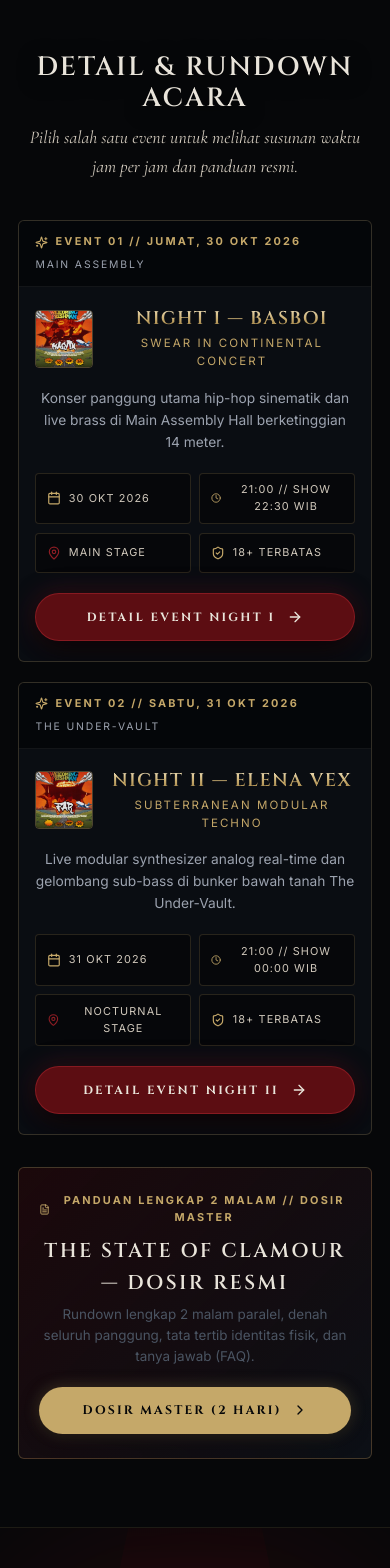
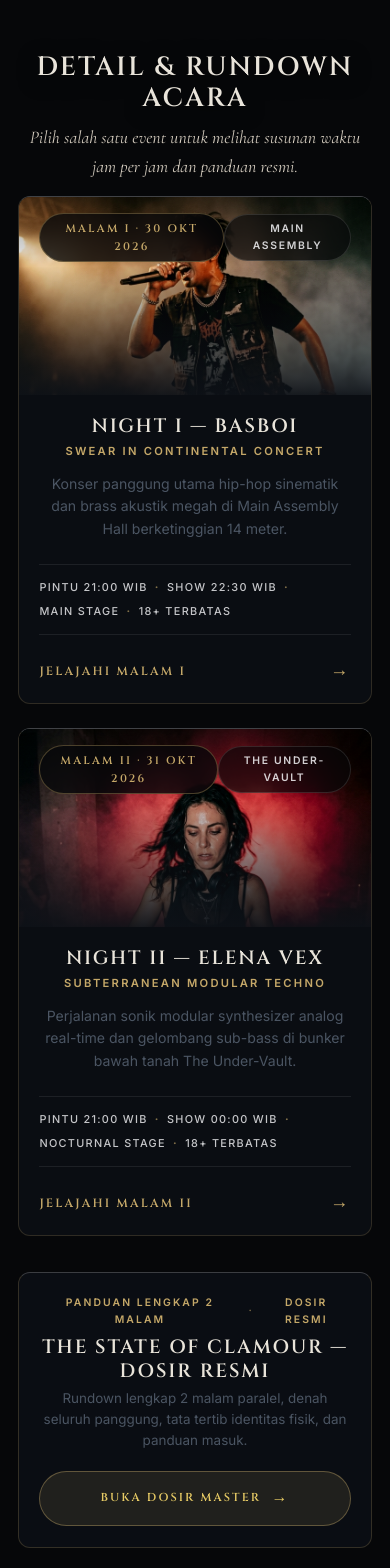
Before and after one commit to fahruhernan-dotcom/thestateofclamour, a React (Vite) app: page / in a window 390 px wide. Shown: the part 6000-7568 px from the top of the page. Built offline with nearby package versions, Linux system fonts and the light colour scheme; a web font is replaced by a local one.

Commit message:
feat(section4): elevate stage rundown to apple-grade editorial showcase

```diff
--- a/src/components/StageRundown.tsx
+++ b/src/components/StageRundown.tsx
@@ -1,5 +1,4 @@
 import React from 'react';
-import { Calendar, Clock, MapPin, ArrowRight, Sparkles, ShieldCheck, FileText, ChevronRight } from 'lucide-react';
 import { Artist } from '../types';
 
 interface Props {
@@ -10,172 +9,178 @@ interface Props {
 }
 
 export const StageRundown: React.FC<Props> = ({
-  artists,
+  artists: _artists,
   onOpenNight1,
   onOpenNight2,
   onOpenFullDossier,
 }) => {
-  const basboi = artists.find(a => a.id === 'art-malvin' || a.id === 'art-basboi') || artists[0];
-  const elena = artists.find(a => a.id === 'art-far' || a.id === 'art-elena') || artists[1] || artists[0];
+  return (
+    <section id="the-night" className="cinematic-section stage-rundown-section">
+      <div className="stage-rundown-header-block">
+        <h2 className="section-headline">
+          DETAIL & RUNDOWN ACARA
+        </h2>
 
-  return (
-    <section id="the-night" className="cinematic-section">
-      <h2 className="section-headline">
-        DETAIL & RUNDOWN ACARA
-      </h2>
+        <p className="section-subheadline">
+          Pilih salah satu event untuk melihat susunan waktu jam per jam dan panduan resmi.
+        </p>
+      </div>
 
-      <p className="section-subheadline" style={{ marginBottom: '2.5rem' }}>
-        Pilih salah satu event untuk melihat susunan waktu jam per jam dan panduan resmi.
-      </p>
-
-      {/* Grid of Distinct Events */}
+      {/* Grid of 2 Monumental Night Showcase Panels */}
       <div className="events-roster-grid">
-        {/* Card Event 01: Night I */}
-        <article className="event-roster-card">
-          <div className="event-roster-card-top">
-            <div className="event-gateway-badge">
-              <Sparkles size={13} style={{ color: 'var(--color-gold-antique)' }} />
-              <span>EVENT 01 // JUMAT, 30 OKT 2026</span>
+        {/* Panel 1: Night I */}
+        <article
+          className="event-roster-card"
+          onClick={onOpenNight1}
+          role="button"
+          tabIndex={0}
+          onKeyDown={(e) => {
+            if (e.key === 'Enter' || e.key === ' ') {
+              e.preventDefault();
+              onOpenNight1();
+            }
+          }}
+          aria-label="Buka detail acara Night 1 — Swear In Continental Concert"
+        >
+          {/* Cinematic Atmospheric Banner */}
+          <div className="event-roster-banner-wrap">
+            <img
+              src="/assets/guest_basboi.jpg"
+              alt="Night I — Basboi Swear In Continental Concert"
+              className="event-roster-banner-img"
+              loading="lazy"
+            />
+            <div className="event-roster-banner-scrim" />
+            <div className="event-roster-banner-badges">
+              <span className="event-night-tag">MALAM I · 30 OKT 2026</span>
+              <span className="event-venue-tag">MAIN ASSEMBLY</span>
             </div>
-            <div className="event-gateway-city">MAIN ASSEMBLY</div>
           </div>
 
-          <div className="event-roster-content">
-            <div className="event-roster-artist-preview">
-              <img
-                src={basboi?.imageUrl || '/assets/guest_basboi.jpg'}
-                alt="Basboi"
-                className="event-roster-thumb"
-              />
-              <div>
-                <h3 className="event-roster-title text-gold-metallic">
-                  NIGHT I — BASBOI
-                </h3>
-                <p className="event-roster-tagline">SWEAR IN CONTINENTAL CONCERT</p>
-              </div>
+          <div className="event-roster-body">
+            <div className="event-roster-header">
+              <h3 className="event-roster-title">
+                NIGHT I — BASBOI
+              </h3>
+              <p className="event-roster-tagline">SWEAR IN CONTINENTAL CONCERT</p>
             </div>
 
             <p className="event-roster-desc">
-              Konser panggung utama hip-hop sinematik dan live brass di Main Assembly Hall berketinggian 14 meter.
+              Konser panggung utama hip-hop sinematik dan brass akustik megah di Main Assembly Hall berketinggian 14 meter.
             </p>
 
-            <div className="event-gateway-highlights-row">
-              <div className="gateway-highlight-item">
-                <Calendar size={14} style={{ color: 'var(--color-gold-antique)' }} />
-                <span>30 OKT 2026</span>
-              </div>
-              <div className="gateway-highlight-item">
-                <Clock size={14} style={{ color: 'var(--color-gold-antique)' }} />
-                <span>21:00 // SHOW 22:30 WIB</span>
-              </div>
-              <div className="gateway-highlight-item">
-                <MapPin size={14} style={{ color: 'var(--color-crimson)' }} />
-                <span>MAIN STAGE</span>
-              </div>
-              <div className="gateway-highlight-item">
-                <ShieldCheck size={14} style={{ color: 'var(--color-gold-antique)' }} />
-                <span>18+ TERBATAS</span>
-              </div>
+            {/* Clean Typographic Metadata Strip (Zero Pill Box Clutter) */}
+            <div className="event-roster-meta-strip">
+              <span className="event-meta-unit">PINTU 21:00 WIB</span>
+              <span className="event-meta-dot">·</span>
+              <span className="event-meta-unit">SHOW 22:30 WIB</span>
+              <span className="event-meta-dot">·</span>
+              <span className="event-meta-unit">MAIN STAGE</span>
+              <span className="event-meta-dot">·</span>
+              <span className="event-meta-unit">18+ TERBATAS</span>
             </div>
 
-            <div className="event-roster-footer">
-              <button
-                type="button"
-                onClick={onOpenNight1}
-                className="btn-open-event-detail btn-press"
-              >
-                <span>DETAIL EVENT NIGHT I</span>
-                <ArrowRight size={16} />
-              </button>
+            {/* Apple Fluid Action Affordance */}
+            <div className="event-roster-action">
+              <span className="event-action-text">JELAJAHI MALAM I</span>
+              <span className="event-action-arrow">→</span>
             </div>
           </div>
         </article>
 
-        {/* Card Event 02: Night II */}
-        <article className="event-roster-card">
-          <div className="event-roster-card-top">
-            <div className="event-gateway-badge">
-              <Sparkles size={13} style={{ color: 'var(--color-gold-antique)' }} />
-              <span>EVENT 02 // SABTU, 31 OKT 2026</span>
+        {/* Panel 2: Night II */}
+        <article
+          className="event-roster-card"
+          onClick={onOpenNight2}
+          role="button"
+          tabIndex={0}
+          onKeyDown={(e) => {
+            if (e.key === 'Enter' || e.key === ' ') {
+              e.preventDefault();
+              onOpenNight2();
+            }
+          }}
+          aria-label="Buka detail acara Night 2 — Subterranean Modular Techno"
+        >
+          {/* Cinematic Atmospheric Banner */}
+          <div className="event-roster-banner-wrap">
+            <img
+              src="/assets/guest_elena.jpg"
+              alt="Night II — Elena Vex Subterranean Modular Techno"
+              className="event-roster-banner-img"
+              loading="lazy"
+            />
+            <div className="event-roster-banner-scrim" />
+            <div className="event-roster-banner-badges">
+              <span className="event-night-tag">MALAM II · 31 OKT 2026</span>
+              <span className="event-venue-tag">THE UNDER-VAULT</span>
             </div>
-            <div className="event-gateway-city">THE UNDER-VAULT</div>
           </div>
 
-          <div className="event-roster-content">
-            <div className="event-roster-artist-preview">
-              <img
-                src={elena?.imageUrl || '/assets/guest_elena.jpg'}
-                alt="Elena Vex"
-                className="event-roster-thumb"
-              />
-              <div>
-                <h3 className="event-roster-title text-gold-metallic">
-                  NIGHT II — ELENA VEX
-                </h3>
-                <p className="event-roster-tagline">SUBTERRANEAN MODULAR TECHNO</p>
-              </div>
+          <div className="event-roster-body">
+            <div className="event-roster-header">
+              <h3 className="event-roster-title">
+                NIGHT II — ELENA VEX
+              </h3>
+              <p className="event-roster-tagline">SUBTERRANEAN MODULAR TECHNO</p>
             </div>
 
             <p className="event-roster-desc">
-              Live modular synthesizer analog real-time dan gelombang sub-bass di bunker bawah tanah The Under-Vault.
+              Perjalanan sonik modular synthesizer analog real-time dan gelombang sub-bass di bunker bawah tanah The Under-Vault.
             </p>
 
-            <div className="event-gateway-highlights-row">
-              <div className="gateway-highlight-item">
-                <Calendar size={14} style={{ color: 'var(--color-gold-antique)' }} />
-                <span>31 OKT 2026</span>
-              </div>
-              <div className="gateway-highlight-item">
-                <Clock size={14} style={{ color: 'var(--color-gold-antique)' }} />
-                <span>21:00 // SHOW 00:00 WIB</span>
-              </div>
-              <div className="gateway-highlight-item">
-                <MapPin size={14} style={{ color: 'var(--color-crimson)' }} />
-                <span>NOCTURNAL STAGE</span>
-              </div>
-              <div className="gateway-highlight-item">
-                <ShieldCheck size={14} style={{ color: 'var(--color-gold-antique)' }} />
-                <span>18+ TERBATAS</span>
-              </div>
+            {/* Clean Typographic Metadata Strip (Zero Pill Box Clutter) */}
+            <div className="event-roster-meta-strip">
+              <span className="event-meta-unit">PINTU 21:00 WIB</span>
+              <span className="event-meta-dot">·</span>
+              <span className="event-meta-unit">SHOW 00:00 WIB</span>
+              <span className="event-meta-dot">·</span>
+              <span className="event-meta-unit">NOCTURNAL STAGE</span>
+              <span className="event-meta-dot">·</span>
+              <span className="event-meta-unit">18+ TERBATAS</span>
             </div>
 
-            <div className="event-roster-footer">
-              <button
-                type="button"
-                onClick={onOpenNight2}
-                className="btn-open-event-detail btn-press"
-              >
-                <span>DETAIL EVENT NIGHT II</span>
-                <ArrowRight size={16} />
-              </button>
+            {/* Apple Fluid Action Affordance */}
+            <div className="event-roster-action">
+              <span className="event-action-text">JELAJAHI MALAM II</span>
+              <span className="event-action-arrow">→</span>
             </div>
           </div>
         </article>
       </div>
 
-      {/* Master 2-Night Complete Dossier Banner */}
-      <div className="event-master-dossier-banner">
+      {/* Master 2-Night Complete Dossier Strip */}
+      <div
+        className="event-master-dossier-banner"
+        onClick={onOpenFullDossier}
+        role="button"
+        tabIndex={0}
+        onKeyDown={(e) => {
+          if (e.key === 'Enter' || e.key === ' ') {
+            e.preventDefault();
+            onOpenFullDossier();
+          }
+        }}
+        aria-label="Buka Dosir Resmi 2 Hari Lengkap"
+      >
         <div className="master-banner-left">
-          <div className="event-gateway-badge">
-            <FileText size={13} style={{ color: 'var(--color-gold-antique)' }} />
-            <span>PANDUAN LENGKAP 2 MALAM // DOSIR MASTER</span>
+          <div className="master-banner-eyebrow">
+            <span>PANDUAN LENGKAP 2 MALAM</span>
+            <span className="master-bullet">·</span>
+            <span>DOSIR RESMI</span>
           </div>
           <h3 className="master-banner-title">
             THE STATE OF CLAMOUR — DOSIR RESMI
           </h3>
           <p className="master-banner-desc">
-            Rundown lengkap 2 malam paralel, denah seluruh panggung, tata tertib identitas fisik, dan tanya jawab (FAQ).
+            Rundown lengkap 2 malam paralel, denah seluruh panggung, tata tertib identitas fisik, dan panduan masuk.
           </p>
         </div>
 
-        <button
-          type="button"
-          onClick={onOpenFullDossier}
-          className="btn-open-master-dossier btn-press"
-        >
-          <span>DOSIR MASTER (2 HARI)</span>
-          <ChevronRight size={16} />
-        </button>
+        <div className="master-banner-action">
+          <span className="master-action-label">BUKA DOSIR MASTER</span>
+          <span className="master-action-arrow">→</span>
+        </div>
       </div>
     </section>
   );
--- a/src/styles/dossier.css
+++ b/src/styles/dossier.css
@@ -735,151 +735,341 @@
 .events-roster-grid {
   display: grid;
   grid-template-columns: repeat(2, 1fr);
-  gap: 1.75rem;
-  margin-bottom: 2rem;
+  gap: 2rem;
+  margin-bottom: 2.25rem;
 }
 
 .event-roster-card {
   display: flex;
   flex-direction: column;
-  background: rgba(13, 17, 23, 0.7);
-  border: 1px solid rgba(197, 168, 105, 0.22);
-  border-radius: 6px;
+  background: rgba(13, 17, 23, 0.72);
+  border: 1px solid rgba(197, 168, 105, 0.2);
+  border-top: 1px solid rgba(255, 255, 255, 0.22);
+  border-radius: 12px;
   overflow: hidden;
-  backdrop-filter: blur(16px);
-  -webkit-backdrop-filter: blur(16px);
-  transition: all 300ms var(--ease-cinematic);
+  backdrop-filter: blur(24px) saturate(160%);
+  -webkit-backdrop-filter: blur(24px) saturate(160%);
+  cursor: pointer;
+  user-select: none;
+  transition: transform 320ms cubic-bezier(0.16, 1, 0.3, 1),
+              border-color 320ms ease,
+              box-shadow 320ms ease;
+  position: relative;
 }
 
 .event-roster-card:hover {
-  border-color: var(--color-gold-antique);
-  box-shadow: 0 16px 40px rgba(0, 0, 0, 0.8), 0 0 25px rgba(197, 168, 105, 0.15);
-  transform: translateY(-4px);
+  transform: translateY(-5px);
+  border-color: rgba(197, 168, 105, 0.55);
+  border-top-color: rgba(255, 255, 255, 0.4);
+  box-shadow: 0 24px 50px -10px rgba(0, 0, 0, 0.85), 0 0 35px rgba(197, 168, 105, 0.12);
 }
 
-.event-roster-card-top {
+.event-roster-card:active {
+  transform: scale(0.985);
+  transition-duration: 80ms;
+}
+
+.event-roster-card:focus-visible {
+  outline: 2px solid var(--color-gold-antique);
+  outline-offset: 3px;
+}
+
+/* Cinematic Atmospheric Banner */
+.event-roster-banner-wrap {
+  position: relative;
+  width: 100%;
+  aspect-ratio: 16 / 9;
+  overflow: hidden;
+  background: #07090D;
+}
+
+.event-roster-banner-img {
+  width: 100%;
+  height: 100%;
+  object-fit: cover;
+  object-position: center 25%;
+  transition: transform 650ms cubic-bezier(0.16, 1, 0.3, 1), filter 650ms ease;
+  filter: brightness(0.92) contrast(1.05);
+  display: block;
+}
+
+.event-roster-card:hover .event-roster-banner-img {
+  transform: scale(1.045);
+  filter: brightness(1) contrast(1.08);
+}
+
+.event-roster-banner-scrim {
+  position: absolute;
+  inset: 0;
+  background: linear-gradient(
+    180deg,
+    rgba(0, 0, 0, 0.4) 0%,
+    transparent 35%,
+    rgba(13, 17, 23, 0.95) 100%
+  );
+  pointer-events: none;
+}
+
+.event-roster-banner-badges {
+  position: absolute;
+  top: 1rem;
+  left: 1.25rem;
+  right: 1.25rem;
   display: flex;
   align-items: center;
   justify-content: space-between;
-  padding: 0.85rem 1.35rem;
-  background: rgba(0, 0, 0, 0.5);
-  border-bottom: 1px solid rgba(255, 255, 255, 0.06);
+  z-index: 2;
+  pointer-events: none;
 }
 
-.event-roster-content {
+.event-night-tag {
+  font-family: var(--font-monumental);
+  font-size: 0.6875rem;
+  font-weight: 600;
+  letter-spacing: 0.2em;
+  text-transform: uppercase;
+  color: var(--color-gold-antique);
+  padding: 0.35rem 0.8rem;
+  border-radius: 9999px;
+  background: rgba(6, 7, 9, 0.78);
+  border: 1px solid rgba(197, 168, 105, 0.35);
+  backdrop-filter: blur(12px);
+  -webkit-backdrop-filter: blur(12px);
+}
+
+.event-venue-tag {
+  font-family: var(--font-body);
+  font-size: 0.65rem;
+  font-weight: 600;
+  letter-spacing: 0.16em;
+  text-transform: uppercase;
+  color: rgba(245, 245, 247, 0.85);
+  padding: 0.35rem 0.8rem;
+  border-radius: 9999px;
+  background: rgba(6, 7, 9, 0.65);
+  border: 1px solid rgba(255, 255, 255, 0.12);
+  backdrop-filter: blur(12px);
+  -webkit-backdrop-filter: blur(12px);
+}
+
+/* Event Roster Body & Content */
+.event-roster-body {
   display: flex;
   flex-direction: column;
   flex: 1;
-  padding: 1.5rem 1.35rem;
+  padding: 1.5rem 1.75rem 1.75rem;
 }
 
-.event-roster-artist-preview {
-  display: flex;
-  align-items: center;
-  gap: 1rem;
-  margin-bottom: 1rem;
-}
-
-.event-roster-thumb {
-  width: 58px;
-  height: 58px;
-  border-radius: 4px;
-  object-fit: cover;
-  border: 1px solid rgba(197, 168, 105, 0.35);
-  flex-shrink: 0;
+.event-roster-header {
+  margin-bottom: 0.75rem;
 }
 
 .event-roster-title {
   font-family: var(--font-monumental);
-  font-size: 1.15rem;
-  letter-spacing: 0.08em;
-  line-height: 1.25;
-  margin-bottom: 0.25rem;
+  font-size: 1.35rem;
+  font-weight: 600;
+  letter-spacing: 0.1em;
+  color: var(--color-ivory);
+  margin: 0 0 0.3rem 0;
+  line-height: 1.2;
+  transition: color 240ms ease;
+}
+
+.event-roster-card:hover .event-roster-title {
+  color: var(--color-gold-metallic, #E6CA65);
 }
 
 .event-roster-tagline {
   font-family: var(--font-body);
-  font-size: 0.72rem;
-  letter-spacing: 0.18em;
+  font-size: 0.7rem;
+  font-weight: 600;
+  letter-spacing: 0.2em;
   color: var(--color-gold-antique);
   text-transform: uppercase;
+  margin: 0;
 }
 
 .event-roster-desc {
   font-family: var(--font-body);
-  font-size: 0.86rem;
+  font-size: 0.88rem;
   line-height: 1.6;
-  color: var(--color-muted);
-  margin-bottom: 1.25rem;
+  color: var(--color-dim, #B5B0A6);
+  margin: 0 0 1.5rem 0;
   flex: 1;
 }
 
-.event-roster-footer {
-  margin-top: 1.25rem;
+/* Clean Typographic Metadata Strip (Zero Pill Box Clutter) */
+.event-roster-meta-strip {
   display: flex;
-  flex-direction: column;
-  gap: 0.45rem;
+  align-items: center;
+  flex-wrap: wrap;
+  gap: 0.6rem;
+  padding: 0.85rem 0;
+  border-top: 1px solid rgba(255, 255, 255, 0.08);
+  border-bottom: 1px solid rgba(255, 255, 255, 0.08);
+  margin-bottom: 1.4rem;
+  font-family: var(--font-body);
+  font-size: 0.72rem;
+  letter-spacing: 0.12em;
+  color: rgba(245, 245, 247, 0.8);
+  text-transform: uppercase;
 }
 
-/* Master 2-Night Dossier Banner */
+.event-meta-unit {
+  display: inline-block;
+  font-weight: 500;
+}
+
+.event-meta-dot {
+  color: var(--color-gold-antique);
+  opacity: 0.65;
+  font-weight: bold;
+}
+
+/* Apple Fluid Action Affordance */
+.event-roster-action {
+  display: flex;
+  align-items: center;
+  justify-content: space-between;
+  font-family: var(--font-monumental);
+  font-size: 0.75rem;
+  font-weight: 600;
+  letter-spacing: 0.18em;
+  text-transform: uppercase;
+  color: var(--color-gold-antique);
+  transition: color 220ms ease;
+  padding-top: 0.25rem;
+}
+
+.event-action-text {
+  transition: color 220ms ease;
+}
+
+.event-action-arrow {
+  font-size: 1.15rem;
+  transition: transform 260ms cubic-bezier(0.16, 1, 0.3, 1);
+  line-height: 1;
+}
+
+.event-roster-card:hover .event-roster-action {
+  color: #FFFFFF;
+}
+
+.event-roster-card:hover .event-action-arrow {
+  transform: translateX(6px);
+}
+
+/* Master 2-Night Complete Dossier Strip */
 .event-master-dossier-banner {
   display: flex;
   align-items: center;
   justify-content: space-between;
   gap: 2rem;
-  padding: 1.75rem 2rem;
-  background: linear-gradient(135deg, rgba(92, 13, 18, 0.25) 0%, rgba(13, 17, 23, 0.9) 100%);
-  border: 1px solid rgba(197, 168, 105, 0.28);
-  border-radius: 6px;
-  backdrop-filter: blur(16px);
-  -webkit-backdrop-filter: blur(16px);
-  margin-top: 1.5rem;
+  padding: 1.75rem 2.25rem;
+  background: rgba(13, 17, 23, 0.75);
+  border: 1px solid rgba(197, 168, 105, 0.22);
+  border-top: 1px solid rgba(255, 255, 255, 0.2);
+  border-radius: 12px;
+  backdrop-filter: blur(24px) saturate(160%);
+  -webkit-backdrop-filter: blur(24px) saturate(160%);
+  cursor: pointer;
+  user-select: none;
+  transition: transform 320ms cubic-bezier(0.16, 1, 0.3, 1),
+              border-color 320ms ease,
+              box-shadow 320ms ease;
+}
+
+.event-master-dossier-banner:hover {
+  transform: translateY(-3px);
+  border-color: rgba(197, 168, 105, 0.5);
+  box-shadow: 0 18px 40px -10px rgba(0, 0, 0, 0.8), 0 0 25px rgba(197, 168, 105, 0.1);
+}
+
+.event-master-dossier-banner:active {
+  transform: scale(0.99);
+  transition-duration: 80ms;
+}
+
+.event-master-dossier-banner:focus-visible {
+  outline: 2px solid var(--color-gold-antique);
+  outline-offset: 3px;
 }
 
 .master-banner-left {
   flex: 1;
 }
 
+.master-banner-eyebrow {
+  font-family: var(--font-body);
+  font-size: 0.65rem;
+  font-weight: 600;
+  letter-spacing: 0.2em;
+  text-transform: uppercase;
+  color: var(--color-gold-antique);
+  margin-bottom: 0.4rem;
+  display: flex;
+  align-items: center;
+  gap: 0.5rem;
+}
+
+.master-bullet {
+  opacity: 0.6;
+}
+
 .master-banner-title {
   font-family: var(--font-monumental);
-  font-size: 1.25rem;
-  letter-spacing: 0.12em;
+  font-size: 1.2rem;
+  letter-spacing: 0.1em;
   color: var(--color-ivory);
-  margin-top: 0.5rem;
-  margin-bottom: 0.35rem;
+  margin: 0 0 0.35rem 0;
+  line-height: 1.25;
 }
 
 .master-banner-desc {
   font-family: var(--font-body);
   font-size: 0.84rem;
   line-height: 1.55;
-  color: var(--color-dim);
+  color: var(--color-dim, #B5B0A6);
+  margin: 0;
 }
 
-.btn-open-master-dossier {
+.master-banner-action {
   display: inline-flex;
   align-items: center;
-  gap: 0.6rem;
-  padding: 0.95rem 1.65rem;
+  gap: 0.65rem;
+  padding: 0.85rem 1.6rem;
   border-radius: 9999px;
-  background: var(--color-gold-antique);
-  color: var(--color-void);
+  background: rgba(197, 168, 105, 0.12);
+  border: 1px solid rgba(197, 168, 105, 0.4);
+  color: var(--color-gold-metallic, #E6CA65);
   font-family: var(--font-monumental);
-  font-size: 0.76rem;
+  font-size: 0.72rem;
   letter-spacing: 0.18em;
-  font-weight: 700;
-  border: none;
+  font-weight: 600;
+  text-transform: uppercase;
   white-space: nowrap;
-  box-shadow: 0 4px 18px rgba(0, 0, 0, 0.5), 0 0 15px rgba(197, 168, 105, 0.3);
-  transition: all 220ms ease;
-  cursor: pointer;
+  transition: all 240ms ease;
   flex-shrink: 0;
 }
 
-.btn-open-master-dossier:hover {
-  background: #deb86d;
-  box-shadow: 0 6px 24px rgba(0, 0, 0, 0.7), 0 0 25px rgba(197, 168, 105, 0.5);
-  transform: translateY(-2px);
+.master-action-label {
+  transition: color 240ms ease;
+}
+
+.master-action-arrow {
+  transition: transform 240ms cubic-bezier(0.16, 1, 0.3, 1);
+  font-size: 1rem;
+}
+
+.event-master-dossier-banner:hover .master-banner-action {
+  background: var(--color-gold-antique);
+  color: var(--color-void);
+  border-color: var(--color-gold-antique);
+  box-shadow: 0 0 20px rgba(197, 168, 105, 0.35);
+}
+
+.event-master-dossier-banner:hover .master-action-arrow {
+  transform: translateX(4px);
 }
 
 /* Lineup Card Quick Inspect Link */
@@ -1198,39 +1388,30 @@
 @media (max-width: 860px) {
   .events-roster-grid {
     grid-template-columns: 1fr;
-    gap: 1.25rem;
+    gap: 1.5rem;
   }
 
-  .event-roster-card-top {
-    padding: 0.75rem 1rem;
-    flex-wrap: wrap;
-    gap: 0.4rem;
+  .event-roster-body {
+    padding: 1.25rem 1.25rem 1.4rem;
   }
 
-  .event-roster-content {
-    padding: 1.25rem 1rem;
+  .event-roster-title {
+    font-size: 1.2rem;
   }
 
-  .night-spotlight-card {
-    grid-template-columns: 1fr;
-  }
-
-  .night-spotlight-visual {
-    min-height: 280px;
-  }
-
-  .night-spotlight-info {
-    padding: 1.5rem 1.15rem;
+  .event-roster-meta-strip {
+    gap: 0.45rem;
+    font-size: 0.68rem;
   }
 
   .event-master-dossier-banner {
     flex-direction: column;
     align-items: flex-start;
-    padding: 1.5rem 1.25rem;
+    padding: 1.35rem 1.25rem;
     gap: 1.25rem;
   }
 
-  .btn-open-master-dossier {
+  .master-banner-action {
     width: 100%;
     justify-content: center;
   }
```
Also changed, not shown: 1 other file (tests, documents, lock files or other folders).
